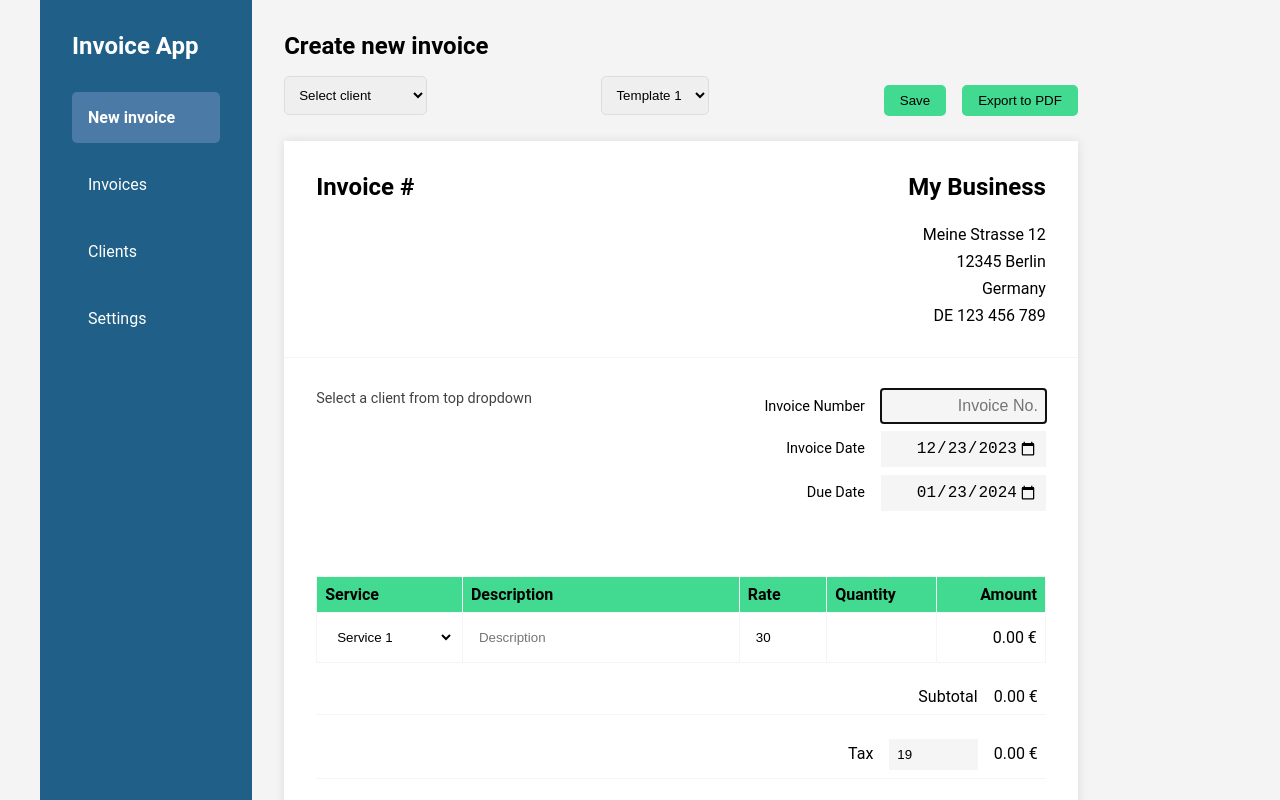
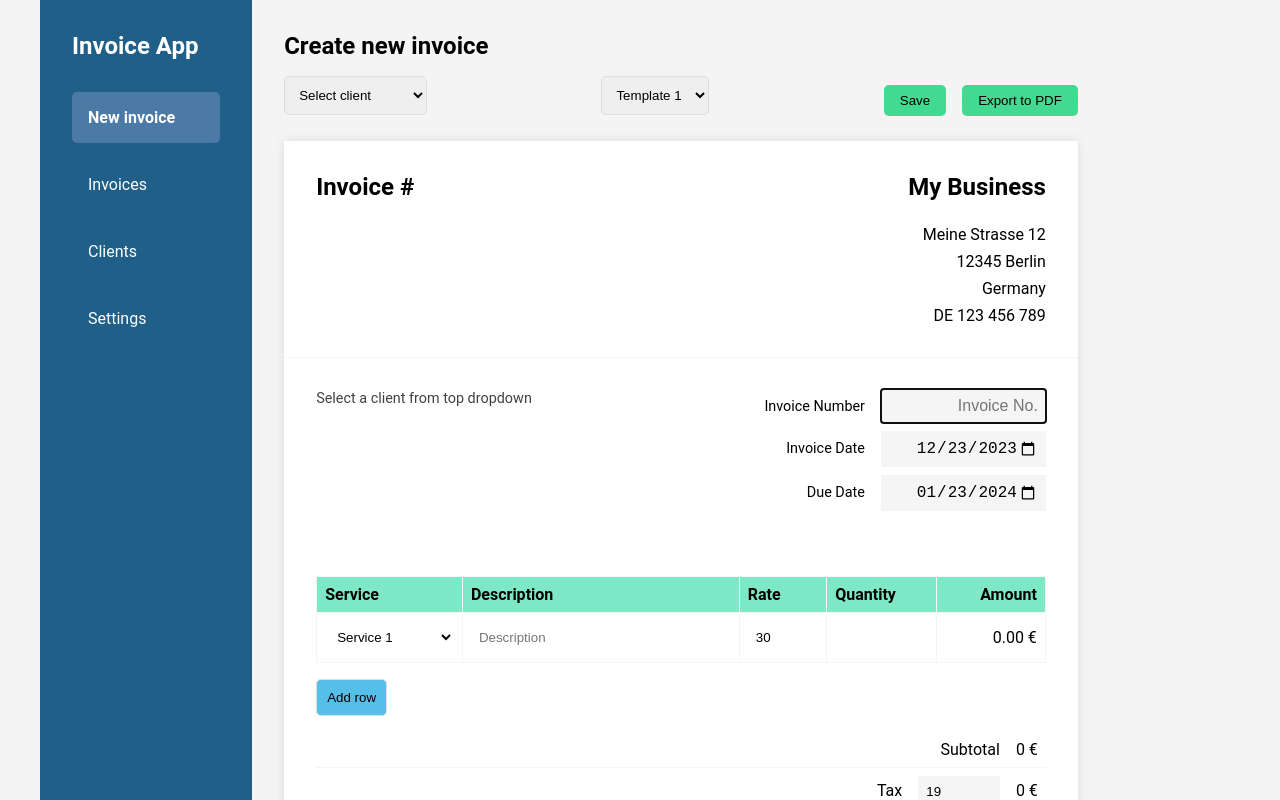
Before and after one commit to nestoririondo/invoicing-app, a React (Vite) app: page /new-invoice in a window 1280 px wide. Shown: the top 800 px of the page. Built offline with nearby package versions, Linux system fonts and the light colour scheme.

Commit message:
add multiple service rows!

```diff
--- a/src/components/ClientInfo.jsx
+++ b/src/components/ClientInfo.jsx
@@ -1,4 +1,7 @@
 const ClientInfo = ({theClient}) => {
+
+
+    console.log(theClient)
 
     return (
         <div className="client-info">
--- a/src/components/InvoiceTable.jsx
+++ b/src/components/InvoiceTable.jsx
@@ -1,33 +1,27 @@
+import React from "react";
+import InvoiceTableRow from "./InvoiceTableRow";
+
 const InvoiceTable = ({
-  setItemRate,
-  setItemQuantity,
-  setItemService,
-  setItemDescription,
-  itemRate,
-  itemQuantity,
+  invoice,
+  setInvoice,
   settings,
 }) => {
-  const handleSetRate = (e) => {
-    setItemRate(e.target.value);
-  };
 
-  const handleSetQuantity = (e) => {
-    setItemQuantity(e.target.value);
-  };
-
-  const handleSetService = (e) => {
-    setItemService(e.target.value);
-    const seviceInSettings = settings.services.find(
-      (service) => service.service === e.target.value
-    );
-    setItemRate(seviceInSettings.rate);
-  };
-
-  const handleSetDescription = (e) => {
-    setItemDescription(e.target.value);
+  const handleAddTableRow = () => {
+    const newTableRow = {
+      service: settings.services[0] ? settings.services[0].service : "",
+      description: "",
+      rate: settings.services[0] ? settings.services[0].rate : "",
+      quantity: 0,
+    };
+    setInvoice({
+      ...invoice,
+      services: [...invoice.services, newTableRow],
+    });
   };
 
   return (
+    <>
     <table className="invoice-table">
       <thead>
         <tr>
@@ -39,48 +33,21 @@ const InvoiceTable = ({
         </tr>
       </thead>
       <tbody>
-        <tr>
-          <td>
-            <select onChange={handleSetService}>
-              {settings.services.map((service, index) => (
-                <option key={index} value={service.service}>
-                  {service.service}
-                </option>
-              ))}
-            </select>
-          </td>
-          <td>
-            <input
-              className="description-input"
-              type="text"
-              placeholder="Description"
-              onChange={handleSetDescription}
-            />
-          </td>
-          <td>
-            <input
-              className="rate-input"
-              type="number"
-              step="0.01"
-              onChange={handleSetRate}
-              min="0"
-              value={itemRate}
-            />
-          </td>
-          <td>
-            <input
-              className="quantity-input"
-              type="number"
-              onChange={handleSetQuantity}
-              min="0"
-            />
-          </td>
-          <td className="total-input">
-            {(itemRate * itemQuantity).toFixed(2)} €
-          </td>
-        </tr>
+        {invoice.services.map((item, index) => (
+          <InvoiceTableRow
+            key={index}
+            index={index}
+            item={item}
+            setInvoice={setInvoice}
+            invoice={invoice}
+            settings={settings}
+          />
+        ))}
+
       </tbody>
     </table>
+    <button className="add-table-row-btn" onClick={handleAddTableRow}>Add row</button>
+    </>
   );
 };
 
--- a/src/components/InvoiceTableExtra.jsx
+++ b/src/components/InvoiceTableExtra.jsx
@@ -1,13 +1,19 @@
-const InvoiceTableExtra = ({
-    itemRate,
-    itemQuantity,
-    handleSetTax,
-    tax,
-}) => {
+const InvoiceTableExtra = ({ invoice, handleSetTax }) => {
+
+  const subtotal = parseFloat(
+    invoice.services
+      .map((service) => service.rate * service.quantity)
+      .reduce((a, b) => a + b, 0)
+      .toFixed(2)
+  );
+
+  const tax = parseFloat((subtotal * (invoice.tax / 100)).toFixed(2));
+
   return (
     <table className="invoice-table-extra">
+      <tbody>
         <tr className="subtotal">
-              <td>{(itemRate * itemQuantity).toFixed(2)} €</td>
+          <td>{`${subtotal} €`}</td>
         </tr>
         <tr className="tax">
           <td>
@@ -18,17 +24,16 @@ const InvoiceTableExtra = ({
               defaultValue="19"
             />
             <div className="tax-value">
-                  {((itemRate * itemQuantity * tax) / 100).toFixed(2)} €
+              {`${tax} €`}
             </div>
           </td>
         </tr>
         <tr className="total">
-              <td>
-                {(itemRate * itemQuantity * (1 + tax / 100)).toFixed(2)} €
-              </td>
+          {`${(subtotal + tax).toFixed(2)} €`}
         </tr>
+      </tbody>
     </table>
   );
-}
+};
 
 export default InvoiceTableExtra;
--- /dev/null
+++ b/src/components/InvoiceTableRow.jsx
@@ -0,0 +1,105 @@
+const InvoiceTableRow = ({ invoice, setInvoice, settings, index, item }) => {
+  const handleSetService = (e) => {
+    const selectedService = settings.services.find(
+      (service) => service.service === e.target.value
+    );
+    console.log(item);
+    const updatedServices = invoice.services.map((service, i) => {
+      return i === index
+        ? {
+            ...service,
+            service: e.target.value,
+            rate: selectedService ? selectedService.rate : service.rate,
+          }
+        : service;
+    });
+
+    setInvoice({
+      ...invoice,
+      services: updatedServices,
+    });
+  };
+
+  const handleSetDescription = (e) => {
+    const updatedServices = invoice.services.map((service, i) => {
+      return i === index
+        ? { ...service, description: e.target.value }
+        : service;
+    });
+
+    setInvoice({
+      ...invoice,
+      services: updatedServices,
+    });
+  };
+
+  const handleSetRate = (e) => {
+    const updatedServices = invoice.services.map((service, i) => {
+      return i === index ? { ...service, rate: e.target.value } : service;
+    });
+
+    setInvoice({
+      ...invoice,
+      services: updatedServices,
+    });
+  };
+
+  const handleSetQuantity = (e) => {
+    const updatedServices = invoice.services.map((service, i) => {
+      return i === index ? { ...service, quantity: e.target.value } : service;
+    });
+
+    setInvoice({
+      ...invoice,
+      services: updatedServices,
+    });
+  };
+
+  return (
+    <tr>
+      <td>
+        <select onChange={handleSetService}>
+          {settings.services.map((service, index) => (
+            <option key={index} value={service.service}>
+              {service.service}
+            </option>
+          ))}
+        </select>
+      </td>
+      <td>
+        <input
+          className="description-input"
+          type="text"
+          placeholder="Description"
+          onChange={handleSetDescription}
+        />
+      </td>
+      <td>
+        <input
+          className="rate-input"
+          type="number"
+          step="0.01"
+          onChange={handleSetRate}
+          min="0"
+          defaultValue={invoice.services[index].rate}
+        />
+      </td>
+      <td>
+        <input
+          className="quantity-input"
+          type="number"
+          onChange={handleSetQuantity}
+          min="0"
+        />
+      </td>
+      <td className="total-input">
+        {(
+          invoice.services[index].rate * invoice.services[index].quantity
+        ).toFixed(2)}{" "}
+        €
+      </td>
+    </tr>
+  );
+};
+
+export default InvoiceTableRow;
--- a/src/components/NewInvoice.jsx
+++ b/src/components/NewInvoice.jsx
@@ -20,18 +20,6 @@ const NewInvoice = ({ clients, settings, invoices, setInvoices }) => {
     setTemplate(event.target.value);
   };
 
-  const [selectedClient, setSelectedClient] = useState("");
-
-  const theClient = clients.find((client) => client.id === selectedClient);
-
-  // event handlers for invoice info
-  const [invNum, setInvNum] = useState("");
-  const [itemRate, setItemRate] = useState(settings.services[0] ? settings.services[0].rate : "");
-  const [itemQuantity, setItemQuantity] = useState(0);
-  const [itemService, setItemService] = useState(settings.services[0] ? settings.services[0].service : "");
-  const [itemDescription, setItemDescription] = useState("");
-  const [tax, setTax] = useState(19);
-
   // export function (buggy)
   const exportPDF = () => {
     const input = document.querySelector(".new-invoice");
@@ -48,41 +36,74 @@ const NewInvoice = ({ clients, settings, invoices, setInvoices }) => {
   };
   // export function (buggy)
 
+
   const today = new Date().toISOString().slice(0, 10);
   const dueDate = new Date();
   dueDate.setMonth(dueDate.getMonth() + 1);
   const dueDateString = dueDate.toISOString().slice(0, 10);
 
-  const handleInvNumChange = (event) => {
-    setInvNum(event.target.value);
+  // THE event handler
+  const [invoice, setInvoice] = useState({
+    num: "",
+    client: "",
+    date: { created: today, due: dueDateString, paid: "" },
+    services: [
+      {
+        service: settings.services[0] ? settings.services[0].service : "",
+        description: "",
+        rate: settings.services[0] ? settings.services[0].rate : "",
+        quantity: 0,
+      },
+    ],
+    tax: 19,
+  });
+
+  //
+
+  const handleSetInvNum = (e) => {
+    setInvoice((prev) => ({ ...prev, num: e.target.value }));
+  };
+
+  const handleSetDate = (event) => {
+    setInvoice({
+      ...invoice,
+      date: {
+        ...invoice.date,
+        created: event.target.value
+      }
+    });
+  };
+
+  const handleSetDueDate = (event) => {
+    setInvoice({
+      ...invoice,
+      date: {
+        ...invoice.date,
+        due: event.target.value
+      }
+    });
   };
 
   const handleSetTax = (e) => {
-    setTax(e.target.value);
+    setInvoice((prev) => ({ ...prev, tax: e.target.value }));
   };
 
   const handleCreateInvoice = (event) => {
     event.preventDefault();
-    if (!invNum) {
+    if (!invoice.num) {
       alert("Please enter invoice number");
       return;
     }
-    if (!selectedClient) {
+    if (!invoice.client) {
       alert("Please select a client");
       return;
     }
-    const newInvoice = {
-      num: invNum,
-      client: theClient.name,
-      date: { created: today, due: dueDateString, paid: "" },
-      services: [
-        { service: itemService, description: itemDescription, rate: itemRate, quantity: itemQuantity },
-      ],
-      tax: tax,
-    };
-    setInvoices((prev) => [...prev, newInvoice]);
+
+    setInvoices((prev) => [...prev, invoice]);
     alert("Invoice created");
   };
+
+  const theClient = clients.find((client) => client.name === invoice.client);
 
   return (
     <div className="invoice-wrapper">
@@ -92,7 +113,7 @@ const NewInvoice = ({ clients, settings, invoices, setInvoices }) => {
       <div className="invoice-button-wrapper">
         <ClientsDropDown
           clients={clients}
-          setSelectedClient={setSelectedClient}
+          setInvoice={setInvoice}
           className="clients-dropdown"
         />
         <select onChange={handleTemplateChange}>
@@ -108,12 +129,12 @@ const NewInvoice = ({ clients, settings, invoices, setInvoices }) => {
       {/* Invoice */}
       <div className={`new-invoice ${template}`}>
         <div className="inv-num-wrapper">
-          <p>{invNum}</p>
+          <p>{invoice.num}</p>
         </div>
         <div className="my-info-wrapper"></div>
         <MyInfo settings={settings} />
         <div className="client-info-wrapper">
-          {theClient ? (
+          {invoice.client ? (
             <ClientInfo theClient={theClient} />
           ) : (
             <p className="no-client-selected">
@@ -127,37 +148,31 @@ const NewInvoice = ({ clients, settings, invoices, setInvoices }) => {
               className="invoice-num"
               type="text"
               placeholder="Invoice No."
-              onChange={handleInvNumChange}
+              onChange={handleSetInvNum}
               autoFocus
             />
           </div>
           <div className="invoice-date-wrapper">
-            <input className="invoice-date" type="date" defaultValue={today} />
+            <input className="invoice-date" type="date" defaultValue={today} onChange={handleSetDate}/>
           </div>
           <div className="invoice-due-wrapper">
             <input
               className="invoice-due"
               type="date"
               defaultValue={dueDateString}
+              onChange={handleSetDueDate}
             />
           </div>
         </div>
         <div className="invoice-table-wrapper">
           <InvoiceTable
-            setItemRate={setItemRate}
-            setItemQuantity={setItemQuantity}
-            setItemService={setItemService}
-            setItemDescription={setItemDescription}
-            itemRate={itemRate}
-            itemQuantity={itemQuantity}
-            itemService={itemService}
+            invoice={invoice}
+            setInvoice={setInvoice}
             settings={settings}
           />
           <InvoiceTableExtra
-            itemRate={itemRate}
-            itemQuantity={itemQuantity}
+            invoice={invoice}
             handleSetTax={handleSetTax}
-            tax={tax}
           />
         </div>
         <div className="contact-wrapper">
--- a/src/components/invoice-templates/t1.css
+++ b/src/components/invoice-templates/t1.css
@@ -1,5 +1,6 @@
 :root {
   --light-gray: #f5f5f5;
+  --secondary-color: #7ee8c6;
 }
 
 .t1 {
@@ -51,7 +52,6 @@
 .t1 .my-name {
   font-size: 1.5rem;
   font-weight: bold;
-  color: #000;
   margin-bottom: 1rem;
 }
 
@@ -87,7 +87,6 @@
   content: "Bill to";
   font-weight: bold;
   font-size: 1rem;
-  color: #000;
   display: block;
   margin-bottom: 1rem;
 }
@@ -108,7 +107,6 @@
   background-color: transparent;
   text-align: right;
   font-size: 1rem;
-  color: #000;
   width: 40%;
   background-color: var(--light-gray);
   padding: 0.5rem;
@@ -163,7 +161,7 @@
 }
 
 .t1 .invoice-table thead {
-  background-color: #41da90;
+  background-color: var(--secondary-color);
 }
 
 .t1 .invoice-table-wrapper th {
@@ -207,6 +205,21 @@ width: 15%;
   background-color: transparent;
   width: 100%;
   padding: 0.5rem;
+}
+
+.add-table-row-btn {
+  margin-top: 1rem;
+  padding: 10px;
+  border: 1px solid #ddd;
+  border-radius: 5px;
+  background-color: #55bfe9;
+  cursor: pointer;
+  &:hover {
+      background-color: #4aa9d6;
+  }
+  &:active {
+      background-color: #3e93c3;
+  }
 }
 
 .t1 .invoice-table-extra {
@@ -277,7 +290,7 @@ width: 15%;
 .t1 .contact-wrapper {
   grid-column: 1 / 6;
   grid-row: 6 / 6;
-  background-color: #41da90;
+  background-color: var(--secondary-color);
   display: grid;
   grid-template-columns: repeat(6, 1fr);
   font-size: 0.8rem;
@@ -359,7 +372,6 @@ width: 15%;
 }
 
 .t1 .bank-iban {
-  color: #000;
   margin-bottom: 0.5rem;
 }
 
```
Also changed, not shown: src/components/ClientsDropDown.jsx (+7 -3 lines), src/components/EditCompanyServices.jsx (+24 -5 lines). Lines whose indentation alone changed are shown as unchanged.
